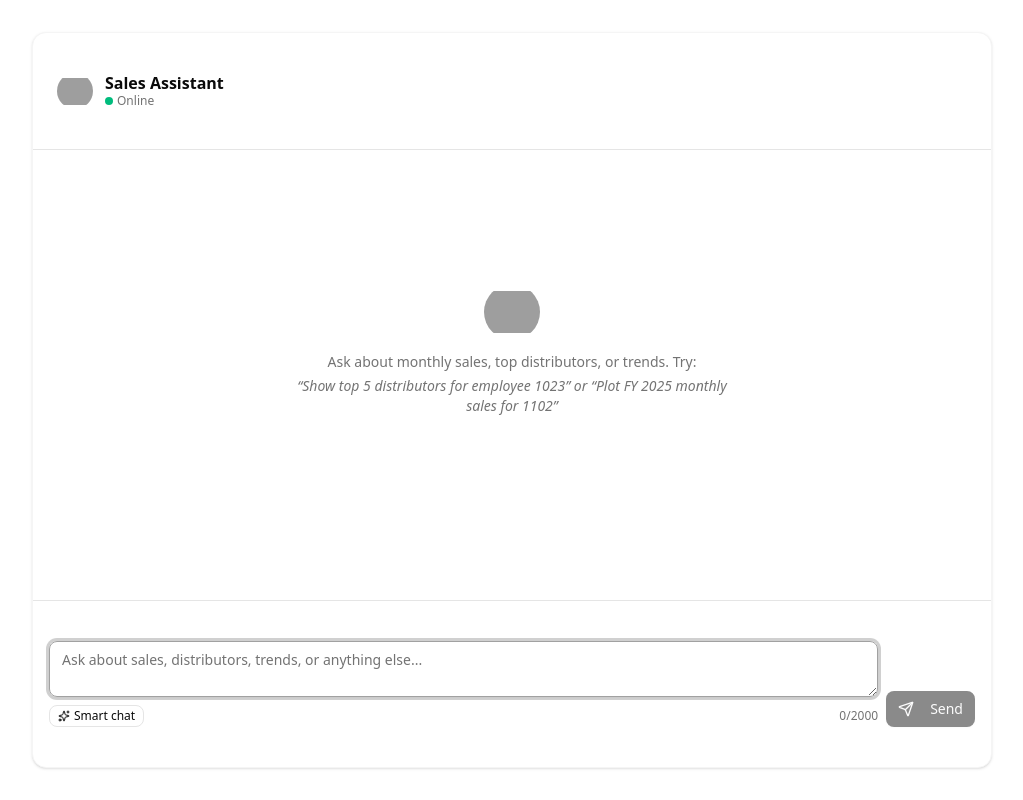
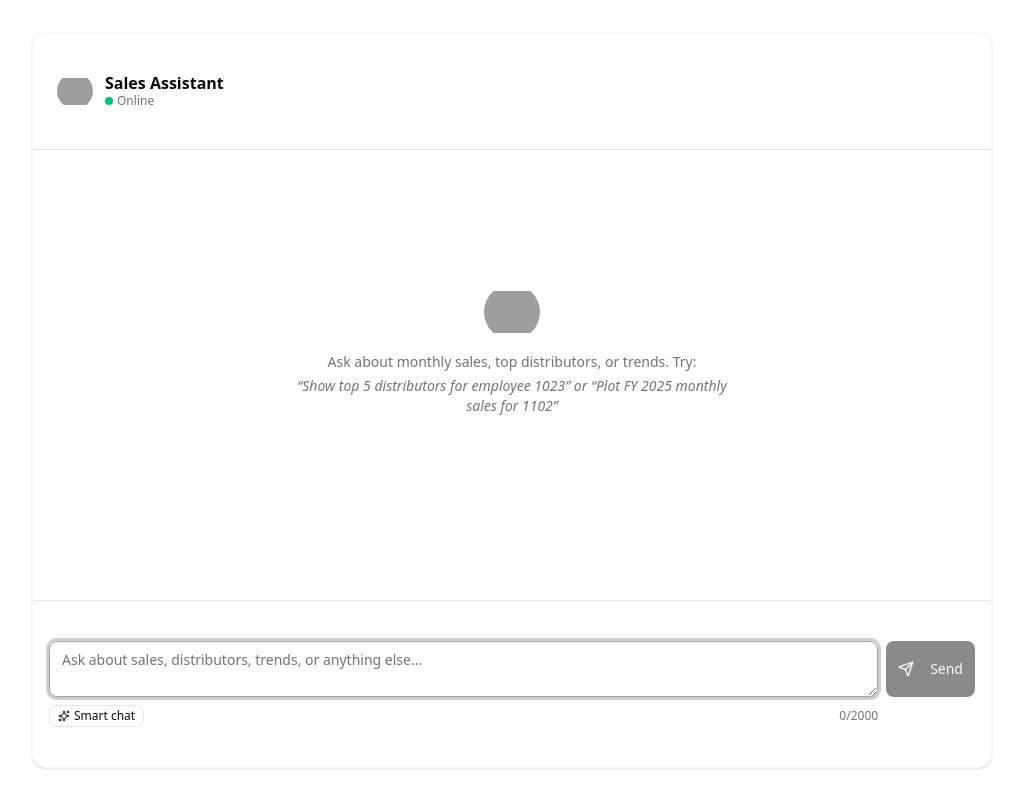
Before and after one commit to ishaangupta2311/llm_integration, a Next.js app in the folder js-version/: page /chatbot in a window 1280 px wide. Shown: the whole page, without its empty margins (128-1151 px from the left). Built offline with nearby package versions, Linux system fonts and the light colour scheme; grey boxes are pictures that could not be loaded.

Commit message:
refactor(ChatPage): improve form layout and button styles for better UX

```diff
--- a/js-version/src/app/chatbot/page.js
+++ b/js-version/src/app/chatbot/page.js
@@ -201,8 +201,11 @@ export default function ChatPage() {
         )}
 
         <CardFooter className="p-4">
-          <form onSubmit={sendMessage} className="flex w-full items-end gap-2">
-            <div className="flex-1">
+          <form
+            onSubmit={sendMessage}
+            className="flex w-full gap-2 items-end"
+          >
+            <div className="flex-1 flex flex-col justify-end">
               <Textarea
                 ref={inputRef}
                 value={input}
@@ -231,22 +234,32 @@ export default function ChatPage() {
               </div>
             </div>
 
+            <div className="flex flex-col justify-start self-stretch">
+              <div className="mt-0">
                 {loading ? (
                   <Button
                     type="button"
-                variant="secondary"
+                    variant="primary"
                     className="shrink-0"
                     onClick={stopGeneration}
+                    style={{ minHeight: 56 }}
                   >
                     <StopCircle className="mr-2 h-4 w-4" />
                     Stop
                   </Button>
                 ) : (
-              <Button type="submit" className="shrink-0" disabled={!canSend}>
+                  <Button
+                    type="submit"
+                    className="shrink-0"
+                    disabled={!canSend}
+                    style={{ minHeight: 56 }}
+                  >
                     <Send className="mr-2 h-4 w-4" />
                     Send
                   </Button>
                 )}
+              </div>
+            </div>
           </form>
         </CardFooter>
       </Card>
```
Lines whose indentation alone changed are shown as unchanged.
